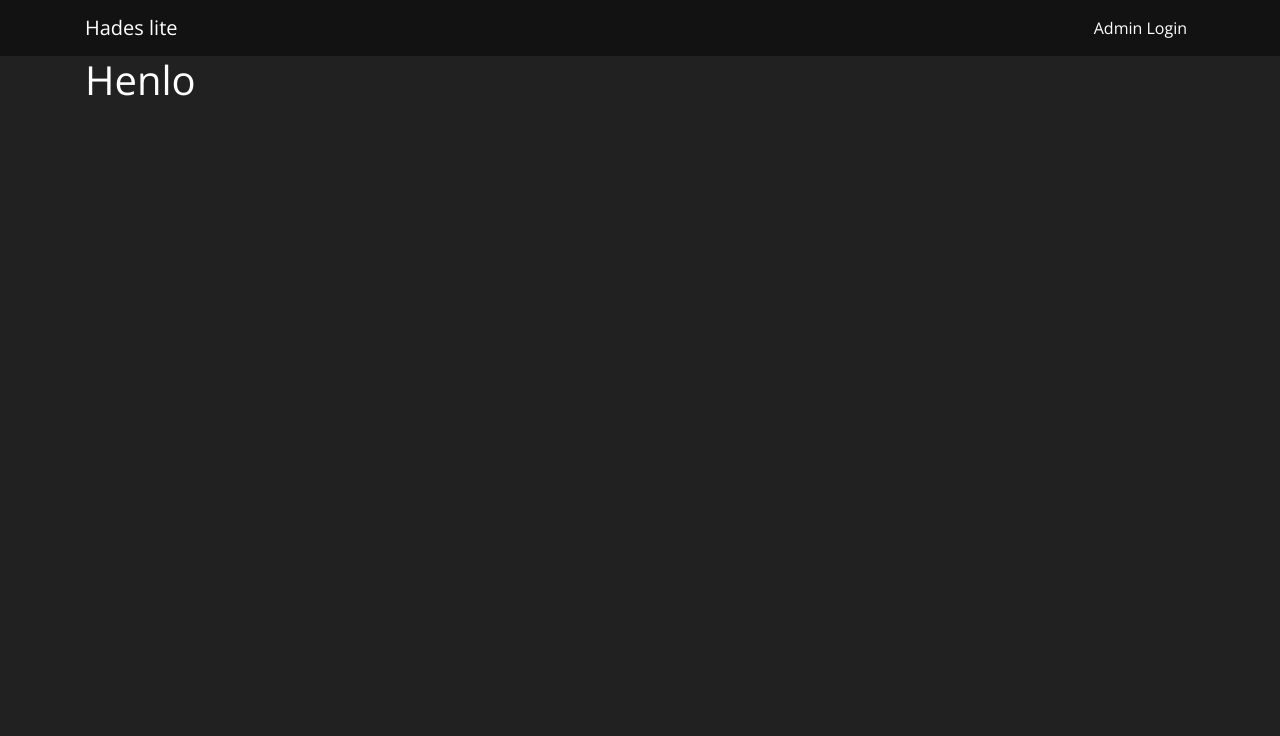
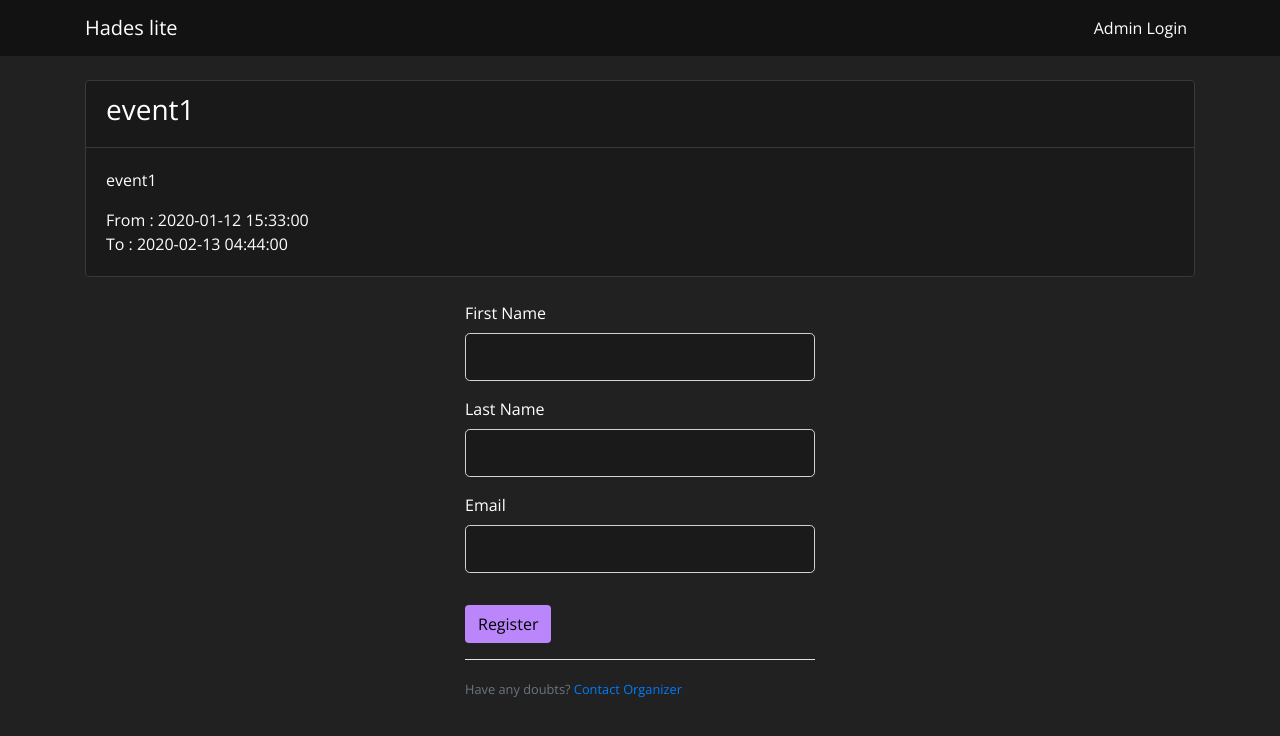
Before and after one commit to prkprime/hades-lite, a Flask app: page /2 in a window 1280 px wide. Shown: the top 736 px of the page. Run offline with Flask 2, Linux system fonts and the light colour scheme; data comes from the database, SQL or seed files in the repository; some libraries are stand-ins or nearby versions.

Commit message:
created registration form for participant added event page and it's route with functionality
Signed-off-by: Pratik Gorade <pratikgorade0@gmail.com>

```diff
--- a/hades/assets/forms.py
+++ b/hades/assets/forms.py
@@ -9,6 +9,7 @@ import datetime
 
 from hades.models.user import User
 from hades.models.event import Event
+from hades.models.participant import Participant
 
 class RegistrationForm(FlaskForm):
     username = StringField(
@@ -102,13 +103,13 @@ class AccountForm(FlaskForm):
 
     def validate_username(self, username):
         if username.data != current_user.username:
-            user = User.query.filter_by(username=username.data).first()
+            user = User.query.filter_by(username=username.data.lower()).first()
             if user:
                 raise ValidationError('Username is already taken. Please choose different username')
 
     def validate_email(self, email):
         if email.data != current_user.email:
-            user = User.query.filter_by(email=email.data).first()
+            user = User.query.filter_by(email=email.data.lower()).first()
             if user:
                 raise ValidationError('Account for this email is already created.')
 
@@ -189,3 +190,32 @@ class CreateEventForm(FlaskForm):
     def validate_end_time(self, end_time):
         if self.start_date.data == self.end_date.data and end_time.data < self.start_time.data:
             raise ValidationError('Event cannot finish before it starts you Dark fan')
+
+class ParticipantForm(FlaskForm):
+    first_name = StringField(
+        'First Name',
+        validators = [
+            DataRequired(),
+            Length(max=100)
+        ]
+    )
+    last_name = StringField(
+        'Last Name',
+        validators = [
+            DataRequired(),
+            Length(max=100)
+        ]
+    )
+    email = EmailField(
+        'Email',
+        validators = [
+            DataRequired()
+        ]
+    )
+    event_id = HiddenField()
+    submit = SubmitField('Register')
+
+    def validate_email(self, email):
+        participant = Participant.query.filter(Participant.email==email.data.lower()).filter(Participant.event_id==self.event_id.data).first()
+        if participant:
+            raise ValidationError('Entered Email has already registered for this event.')
--- a/hades/models/participant.py
+++ b/hades/models/participant.py
@@ -11,5 +11,7 @@ class Participant(db.Model):
     event_id = db.Column(db.Integer, db.ForeignKey('events.id'), nullable=False)
     attended = db.Column(db.Boolean, nullable=False, default=False)
 
+    event = db.relationship('Event', foreign_keys='Participant.event_id')
+
     def __repr__(self):
-        return f'Participant( FirstName : {self.firstname}, LastName : {self.lastname}, Email : {self.email}, EventId : {self.event_id}, Attended : {self.attended} )'
+        return f'Participant( Id : {self.id}, FirstName : {self.firstname}, LastName : {self.lastname}, Email : {self.email}, EventId : {self.event_id}, Attended : {self.attended} )'
--- a/hades/routes.py
+++ b/hades/routes.py
@@ -1,7 +1,7 @@
 from flask import render_template, url_for, flash, redirect, request
 from flask_login import login_user, logout_user, current_user, login_required
 
-from hades.assets.forms import RegistrationForm, LoginForm, ChangePasswordForm, AccountForm, PendingUserForm, ApprovedUserForm, CreateEventForm
+from hades.assets.forms import RegistrationForm, LoginForm, ChangePasswordForm, AccountForm, PendingUserForm, ApprovedUserForm, CreateEventForm, ParticipantForm
 from hades.models.user import User
 from hades.models.event import Event
 from hades.models.access import Access
@@ -19,10 +19,20 @@ def index():
         events.sort(key=lambda event : event.start_date)
     return render_template('index.html', title='Hades Lite', events=events)
 
-@app.route('/<int:id>')
+@app.route('/<int:id>', methods=['POST', 'GET'])
 def event(id):
-    print(id)
-    return render_template('event.html')
+    event = Event.query.filter_by(id=id).first()
+    form = ParticipantForm(event_id=id)
+    if request.method == 'POST':
+        if form.validate_on_submit():
+            db.session.add(Participant(firstname=form.first_name.data, lastname=form.last_name.data, email=form.email.data, event_id=form.event_id.data))
+            db.session.commit()
+            flash('You have registered successfully', 'success')
+            return redirect(url_for('event', id=form.event_id.data))
+    if event.active_state==False:
+        return render_template('event.html', title=event.name, event=event, form=form)
+    else:
+        return render_template('event.html', title=event.name, event=None)
 
 @app.route('/admin')
 @login_required
--- a/hades/templates/event.html
+++ b/hades/templates/event.html
@@ -6,8 +6,98 @@
 
 {% block content %}
     <div class="row">
-        <div class="col-12">
-            <h1 class="text-white-primary">Henlo</h1>
+        <div class="col-md-12">
+            {% if event %}
+                {% if not event.active_state %}
+                    <div class="card border-dark mt-4">
+                        <div class="card-header border-dark">
+                            <h3 class="text-white-primary">
+                                {{ event.name }}
+                            </h3>
+                        </div>
+                        <div class="card-body text-white-primary">
+                            <p>
+                                {{ event.description }}
+                            </p>
+                            <footer>
+                                From : {{ event.start_date }} {{ event.start_time }}
+                            </footer>
+                            <footer>
+                                To : {{ event.end_date }} {{ event.end_time }}
+                            </footer>
+                        </div>
+                    </div>
+
+                {% else %}
+                    <legend class="mb-4 text-white-primary">Forms Closed</legend>
+                {% endif %}
+            {% else %}
+            <legend class="border-bottom mb-4 text-white-primary">This Event Doesn't exists</legend>
+            {% endif %}
+        </div>
+        <div class="col-md-4 offset-md-4 mt-4">
+            {% with messages = get_flashed_messages(with_categories=true) %}
+            {% if messages %}
+                {% for category, message in messages %}
+                    <div class="alert alert-{{ category }}">
+                        {{ message }}
+                    </div>
+                {% endfor %}
+            {% endif%}
+            {% endwith %}
+            <form method="POST" action="">
+                {{ form.hidden_tag() }}
+                <fieldset class="form-group">
+                    <div class="form-group">
+                        {{ form.first_name.label(class="form-control-label text-white-primary") }}
+                        {% if form.first_name.errors%}
+                            {{ form.first_name(class="form-control form-control-lg is-invalid", pattern=".{,100}", title="Max length 100 characters") }}
+                            <div class="invalid-feedback">
+                                {% for error in form.first_name.errors %}
+                                    <small>{{ error }}</small>
+                                {% endfor %}
+                            </div>
+                        {% else %}
+                            {{ form.first_name(class="form-control form-control-lg", pattern=".{,100}", title="Max length 100 characters") }}
+                        {% endif %}
+                    </div>
+                    <div class="form-group">
+                        {{ form.last_name.label(class="form-control-label text-white-primary") }}
+                        {% if form.last_name.errors%}
+                            {{ form.last_name(class="form-control form-control-lg is-invalid", pattern=".{,100}", title="Max length 100 characters") }}
+                            <div class="invalid-feedback">
+                                {% for error in form.last_name.errors %}
+                                    <small>{{ error }}</small>
+                                {% endfor %}
+                            </div>
+                        {% else %}
+                            {{ form.last_name(class="form-control form-control-lg", pattern=".{,100}", title="Max length 100 characters") }}
+                        {% endif %}
+                    </div>
+                    <div class="form-group">
+                        {{ form.email.label(class="form-control-label text-white-primary") }}
+                        {% if form.email.errors%}
+                            {{ form.email(class="form-control form-control-lg is-invalid") }}
+                            <div class="invalid-feedback">
+                                {% for error in form.email.errors %}
+                                    <small>{{ error }}</small>
+                                {% endfor %}
+                            </div>
+                        {% else %}
+                            {{ form.email(class="form-control form-control-lg") }}
+                        {% endif %}
+                    </div>
+                    {{ form.event_id() }}
+                </fieldset>
+                <div class="form-group">
+                    {{ form.submit(class="btn")}}
+                </div>
+            </form>
+            <div class="border-top pt-3">
+                <small class="text-muted">
+                    Have any doubts? <a href="mailto:{{ event.contact_email }}" target="_blank">Contact Organizer</a>
+                </small>
+            </div>
         </div>
     </div>
 {% endblock content %}
--- a/hades/templates/register.html
+++ b/hades/templates/register.html
@@ -13,7 +13,7 @@
                     <div class="form-group">
                         {{ form.username.label(class="form-control-label text-white-primary") }}
                         {% if form.username.errors%}
-                            {{ form.username(class="form-control form-control-lg is-invalid", pattern=".{2,15}", title="Username length should be 2-15 letters characters") }}
+                            {{ form.username(class="form-control form-control-lg is-invalid", pattern=".{2,15}", title="Username length should be 2-15 characters") }}
                             <div class="invalid-feedback">
                                 {% for error in form.username.errors %}
                                     <small>{{ error }}</small>
```
Also changed, not shown: hades/test.db.
